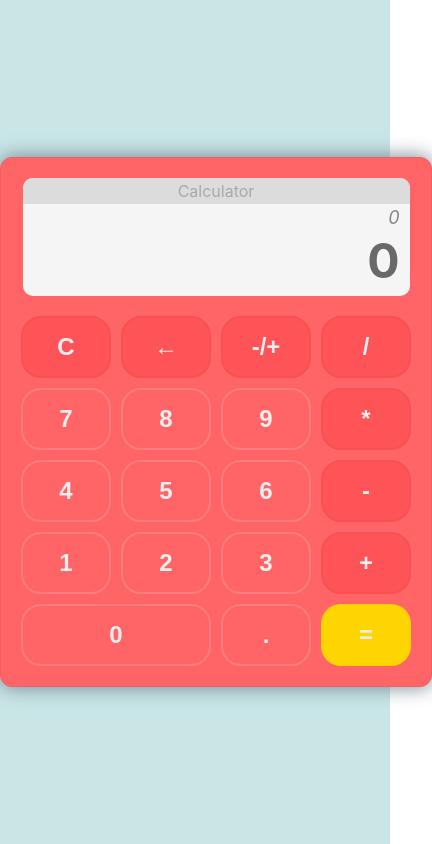
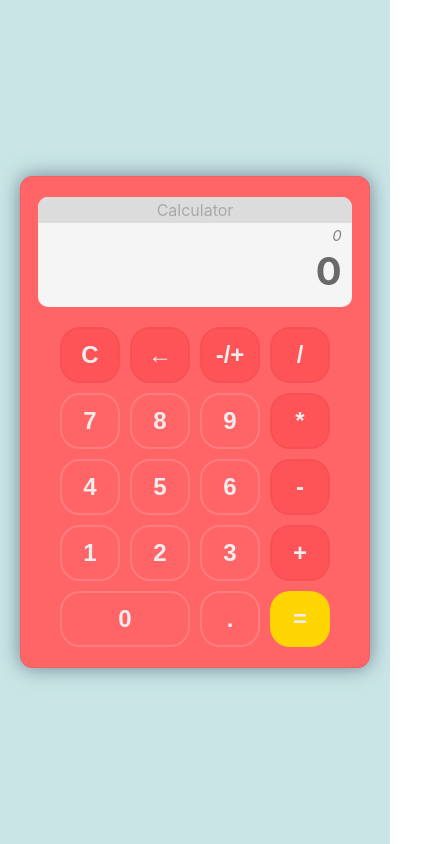
Before and after one commit to alienaline/react-calculator, a React (Create React App) app in the folder calculator/: page / in a window 390 px wide. Shown: the whole page, 432 px wide, since content can reach past the window. Built offline with nearby package versions, Linux system fonts and the light colour scheme.

Commit message:
added media queries

```diff
--- a/calculator/src/components/NumberProvider.jsx
+++ b/calculator/src/components/NumberProvider.jsx
@@ -14,13 +14,19 @@ export function NumberProvider(props) {
     const [operatorType, setOperatorType] = useState('');
 
     const handleSetDisplayValue = (num)=> {
-        if ((!number.includes('.') || num != '.') && number.length < 8) {
+        if ((!number.includes('.') || num != '.') && number.length < 9) {
             setNumber((number + num).replace(/^0+/, ''));
         }
     };
 
     const handleSetStoredValue = () => {
-        number == '' ? setStoredNumber('') : setStoredNumber(number);
+        if (number == '') {
+            setStoredNumber('');
+        } else if (number.startsWith('.')) {
+            setStoredNumber('0' + number);
+        } else {
+            setStoredNumber(number);
+        }
         setNumber('');
     };
 
@@ -68,7 +74,7 @@ export function NumberProvider(props) {
                 setOperatorType('');
                 setNumber('');
                 break;
-            case  '*':
+            case '*':
                 setStoredNumber(Math.round((a * b) * 100) / 100);
                 setOperatorType('');
                 setNumber('');
--- a/calculator/src/components/styles/Styles.js
+++ b/calculator/src/components/styles/Styles.js
@@ -6,6 +6,9 @@ export const CalculatorStyles = styled.div`
     border: 1px solid #ef6060;
     border-radius: 12px;
     box-shadow: 0 0px 20px #708090;
+    @media(max-width: 500px) {
+        margin: auto 20px;
+    }
 
     .numPad {
         margin: 20px;
@@ -13,6 +16,9 @@ export const CalculatorStyles = styled.div`
         grid-template-columns: repeat(4, 90px);
         justify-content: center;
         gap: 10px;
+        @media(max-width: 500px) {
+            grid-template-columns: repeat(4, 60px);
+        }
     }
 
     button {
@@ -30,6 +36,9 @@ export const CalculatorStyles = styled.div`
             background-color: #ff7d7f;
             border: 2px solid #ff7d7f;
             color: white;
+        }
+        @media(max-width: 500px) {
+            padding: 12px 10px;
         }
     }
 
@@ -69,6 +78,10 @@ export const DisplayStyles = styled.div`
     color: #696969;
     text-align: right;
     max-width: 90%;
+    height: 120px;
+    @media(max-width: 500px) {
+        height: 110px
+    }
 
     .displayHeader {
         background-color: #DCDCDC;
@@ -84,18 +97,26 @@ export const DisplayStyles = styled.div`
         font-size: 18px;
         font-weight: 400;
         opacity: 80%;
+        @media(max-width: 500px) {
+            font-size: 15px;
+        }
     }
 
     .displayResult {
         padding: 0px 10px;
-        height: 65px;
         font-size: 3em;
         font-weight: 700;
+        @media(max-width: 500px) {
+            font-size: 2.4em
+        }
     }
 
     .bigNumber {
         padding: 11.3px 10px;
-        font-size: 2em;
+        font-size: 1.8em;
         font-weight: 700;
+        @media(max-width: 500px) {
+            font-size: 1.4em
+        }
     }
 `;
```
Also changed, not shown: 2 other files (tests, documents, lock files or other folders).
